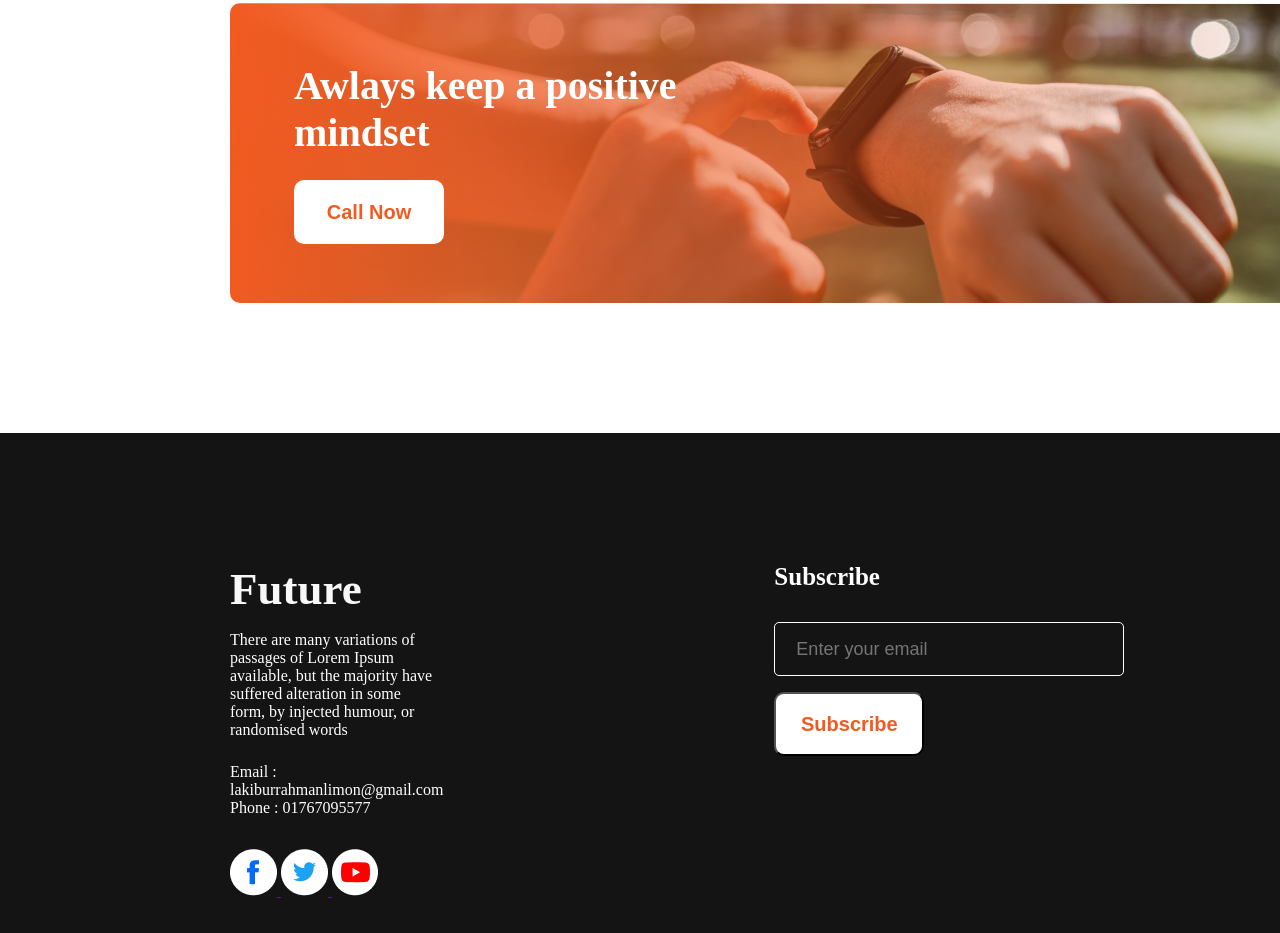
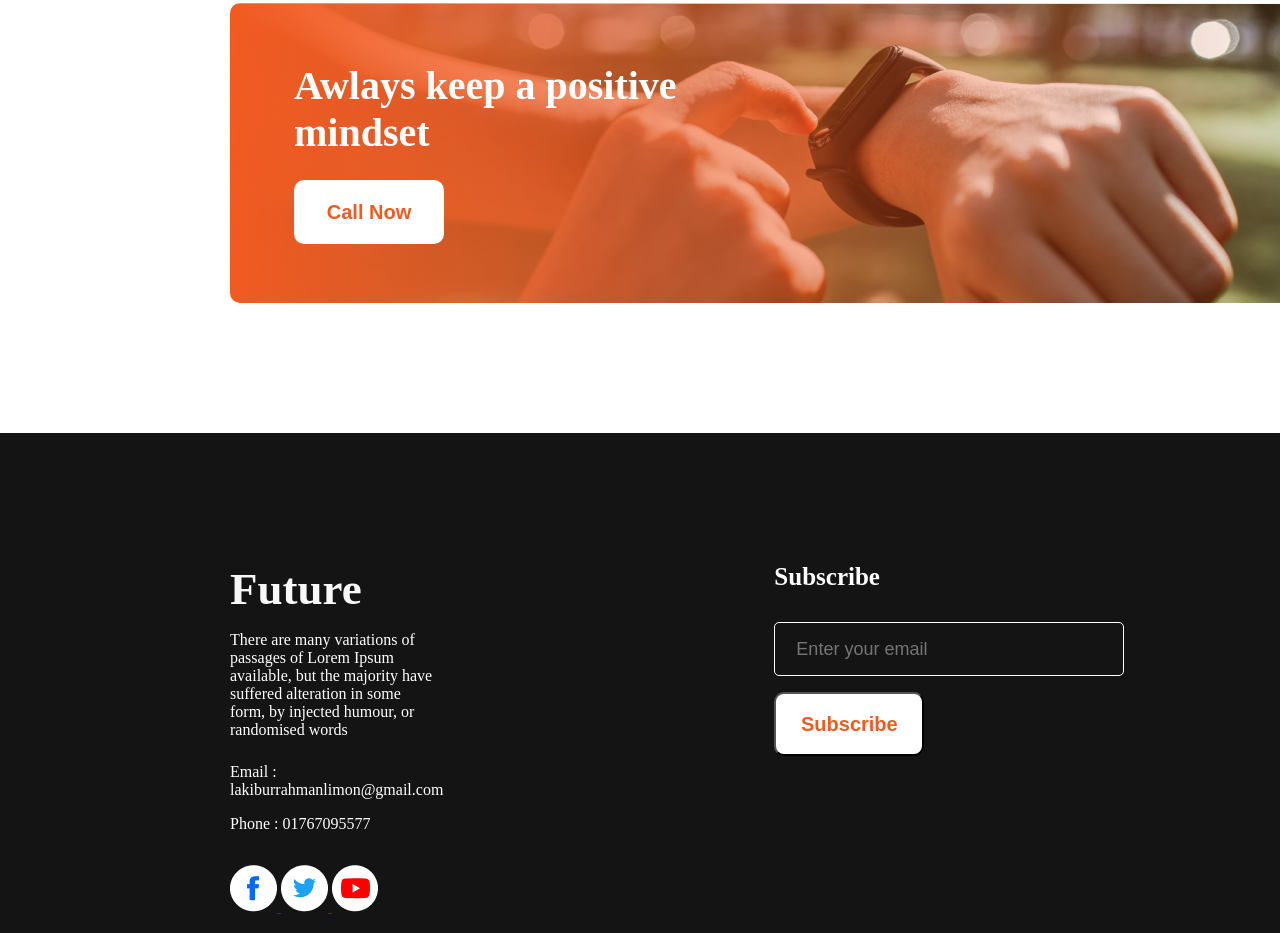
Before and after one commit to lr-limon/new-year-project, a plain HTML site: page index.html in a window 1280 px wide. Shown: the part 2267-3200 px from the top of the page. Drawn offline with Linux system fonts and the light colour scheme.

Commit message:
third push

```diff
--- a/index.html
+++ b/index.html
@@ -85,7 +85,7 @@
                 <h3 class="footer-future-title">Future</h3>
                 <p class="footer-future-description">There are many variations of passages of Lorem Ipsum <br> available, but the majority have suffered alteration in some <br> form, by injected humour, or randomised words</p>
                 <p class="footer-future-email">Email : lakiburrahmanlimon@gmail.com</p>
-                <p class="footer-future-email">Phone : 01767095577</p>
+                <p class="footer-future-phone">Phone : 01767095577</p>
                 <div class="footer-future-link">
                     <a href="">
                         <img src="images/icons/fb.png" alt="facebook">
--- a/styles/style.css
+++ b/styles/style.css
@@ -171,6 +171,12 @@
     font-size: 16px;
     color: #FFFFFF;
 }
+.footer-future-phone{
+    font-size: 16px;
+    color: #FFFFFF;
+    margin-top: 16px;
+}
+
 
 .footer-future-link {
     margin-top: 32px;
```
